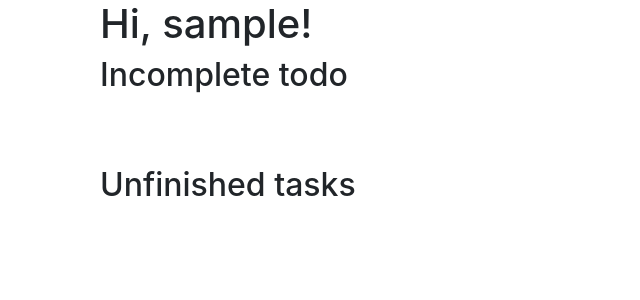
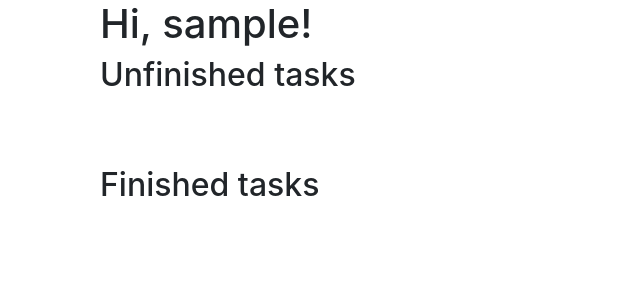
Before and after one commit to sairabbas/2Do, a Flask app: page / in a window 1280 px wide. Shown: the part 56-356 px from the top of the page, without its empty margins (0-640 px from the left). Run offline with Flask 2, Linux system fonts and the light colour scheme; the visitor is signed in with stand-in values (Sample User, id 1); data comes from the database, SQL or seed files in the repository; data that the repository does not hold is empty; some libraries are stand-ins or nearby versions.

Commit message:
changed a few words

```diff
--- a/app/templates/home.html
+++ b/app/templates/home.html
@@ -4,13 +4,13 @@
 
     <h1>Hi, {{ current_user.username }}!</h1>
     <div>
-            <h2>Incomplete todo</h2>
+            <h2>Unfinished tasks</h2>
             <br><br>
             <ul>
                 {% for todo in todos %}
                     {% if todo.status == False %}
                     <li><h3> {{ todo.description }}</h3> - {{ todo.deadline_date }} and {{todo.deadline_time}} </li>
-                    <a href="{{ url_for('complete', id = todo.id )}}">Completed</a>
+                    <a href="{{ url_for('complete', id = todo.id )}}">Complete</a>
                     <!-- <button type ="button" data-toggle ='modal', data-target=#deleteModal>Delete</button> -->
                     <a href="{{ url_for('delete', id = todo.id )}}">Delete</a>
                     <a href="{{ url_for('edit', id = todo.id )}}">Edit</a>
@@ -18,7 +18,7 @@
 
                 {% endfor %}
             </ul>
-            <h2>Unfinished tasks</h2>
+            <h2>Finished tasks</h2>
             <br><br>
             <ul>
                 {% for todo in todos %}
```
